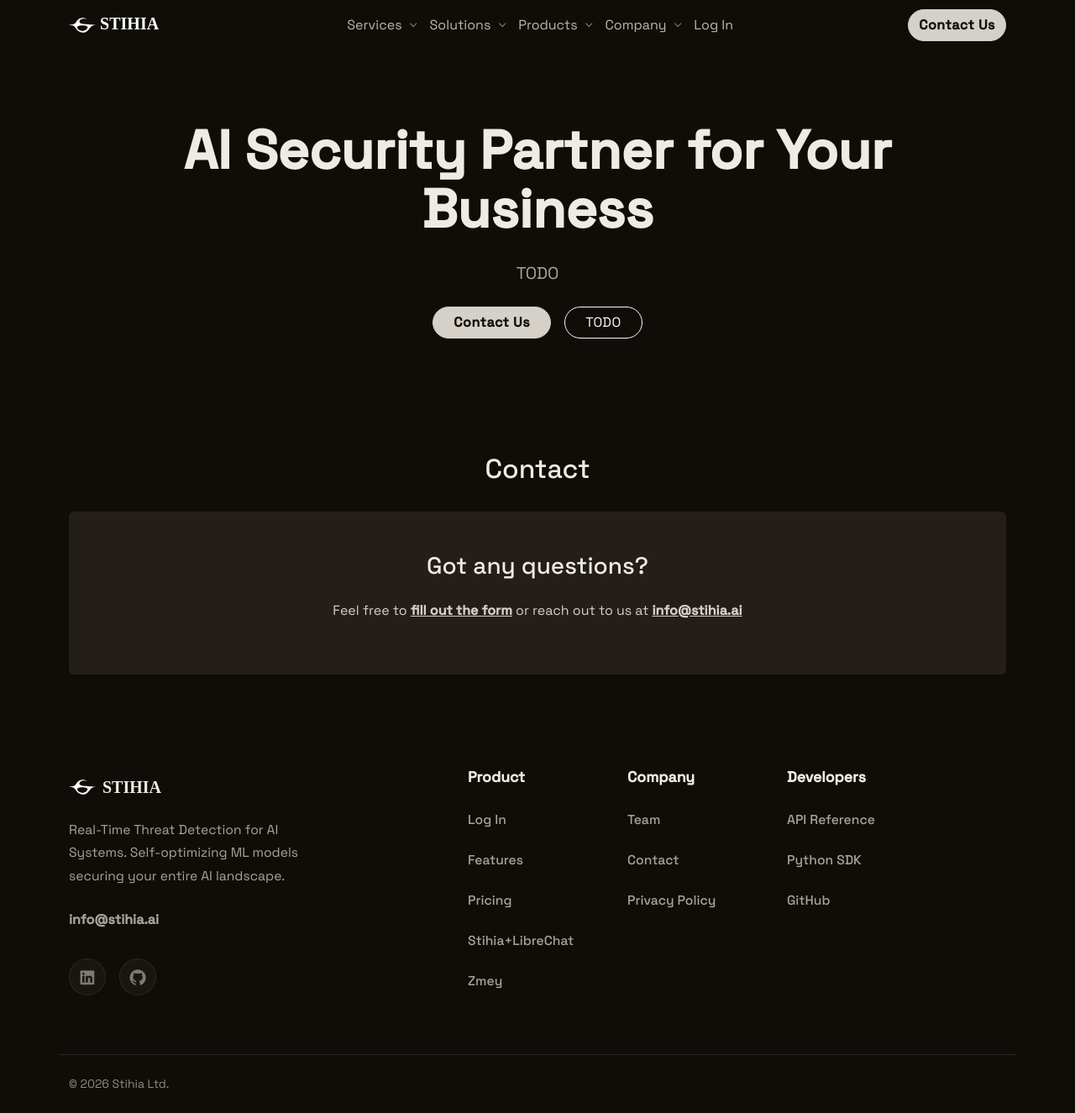
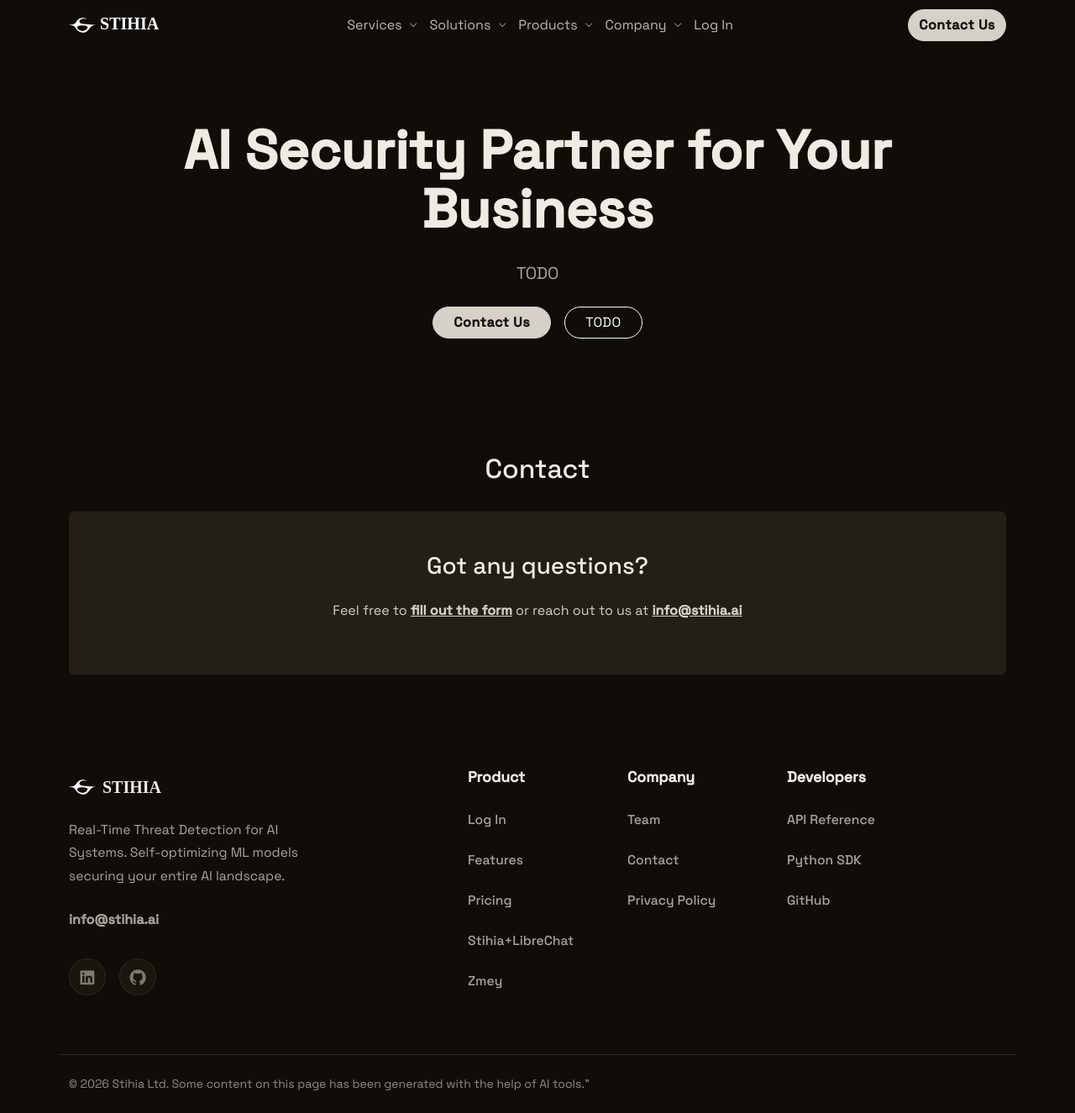
Before and after one commit to stihia-ai/stihia-ai.github.io, a Jekyll site: the page built from index.html, in a window 1280 px wide and 1325 px high. Shown: the whole window at 84% size. Built offline with Jekyll 4.4.1, drawn with Linux system fonts in a browser that asks for light colours; nearby versions of some CDN libraries; some web fonts are replaced.

Commit message:
fix: apply EU AI Act rules for disclosure of AI generated content

```diff
--- a/_includes/footer.html
+++ b/_includes/footer.html
@@ -131,7 +131,7 @@
   >
     <div class="col-12">
       <p class="text-muted mb-0 small">
-        &copy; <span id="copyright-year">2026</span> Stihia Ltd.
+        &copy; <span id="copyright-year">2026</span> Stihia Ltd. Some content on this page has been generated with the help of AI tools."
       </p>
     </div>
   </div>
```
Also changed, not shown: assets/img/ai-policy/ai-policy-hero.webp, assets/img/workshop/workshop-hero.webp, assets/img/workshop/workshop-presenter-and-audience.webp, assets/img/workshop/workshop-zmey-slayer.webp.
